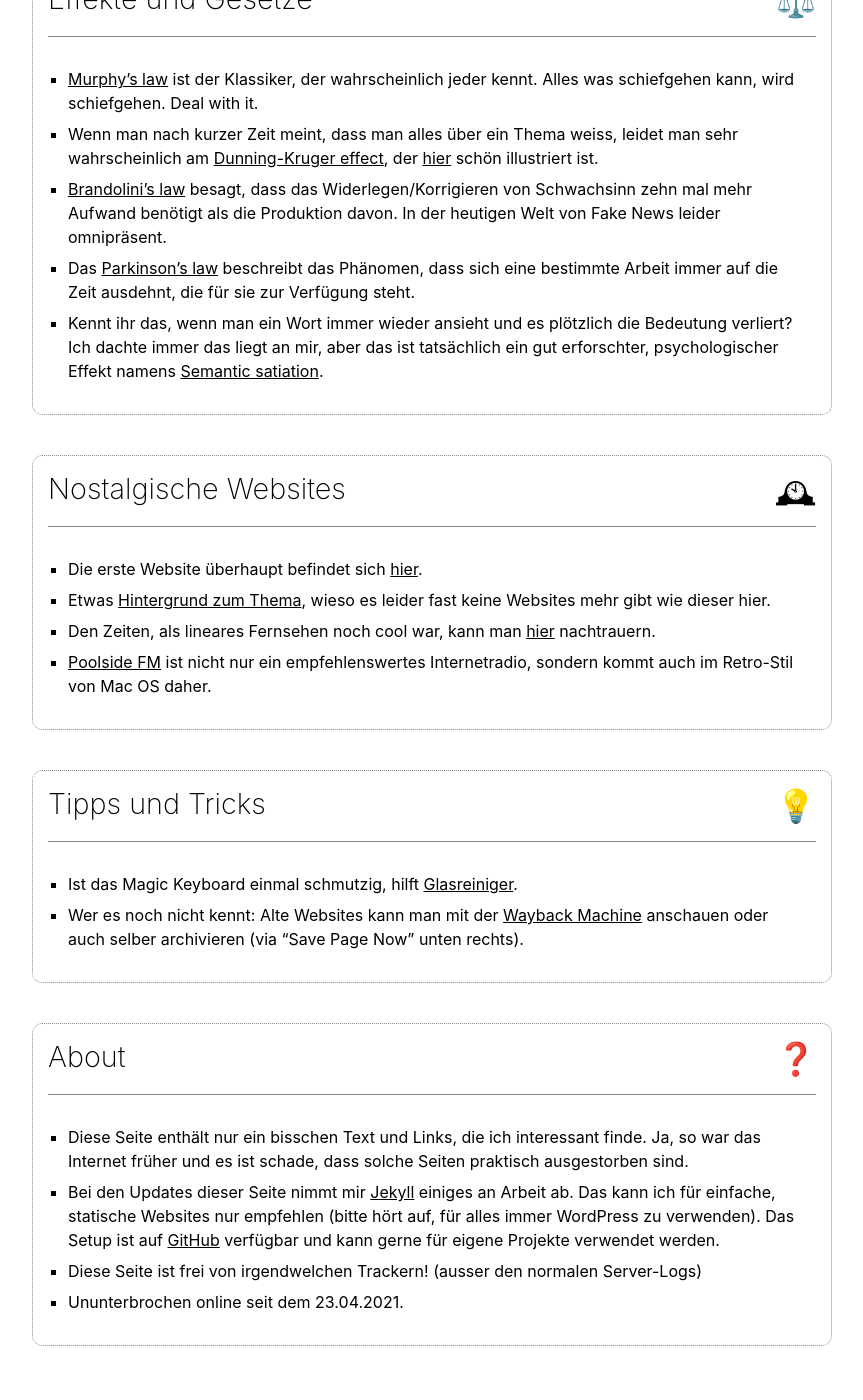
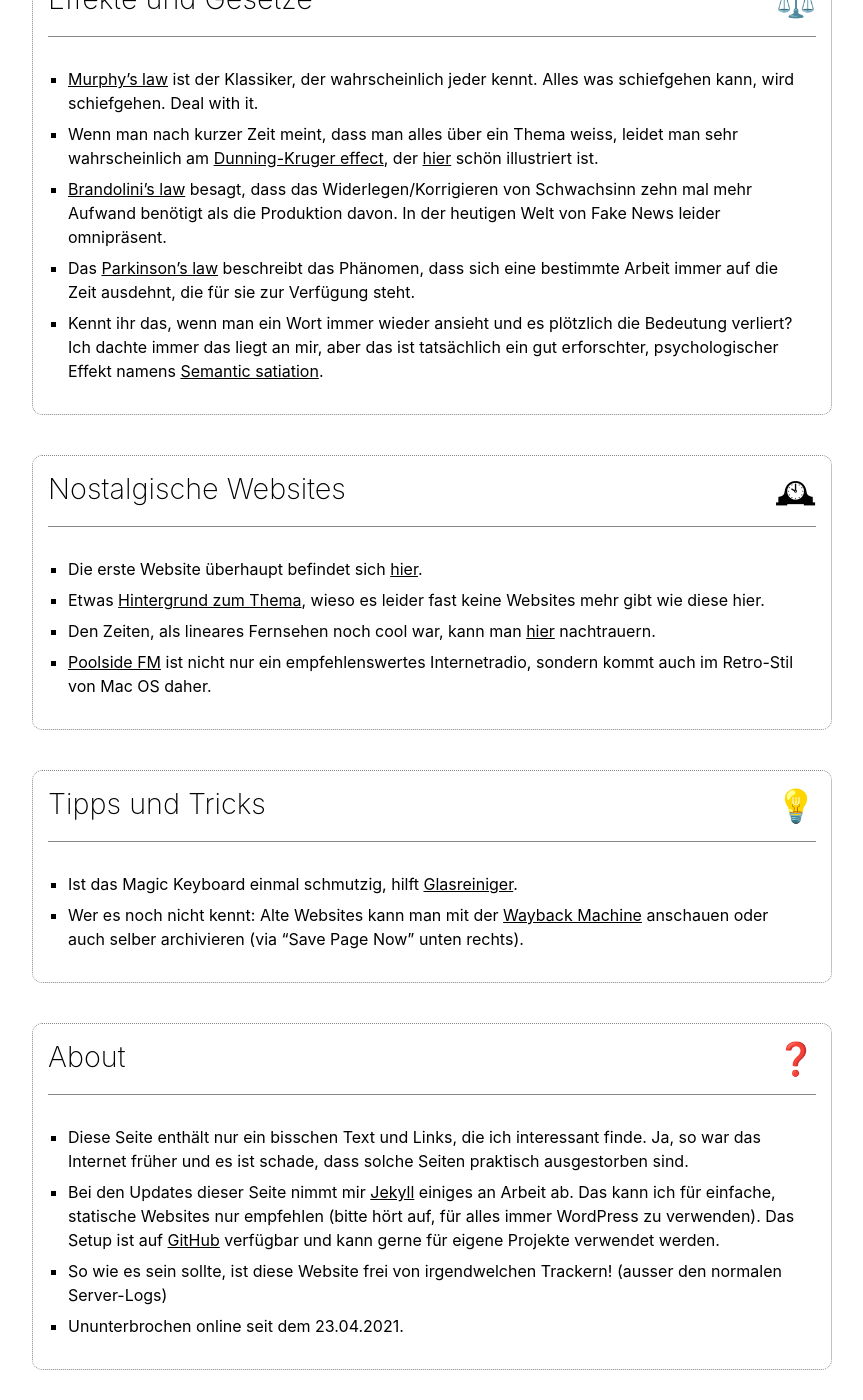
Before and after one commit to michelneeser/personal-website, a Jekyll site: the page built from index.html, in a window 1280 px wide and 1400 px high, scrolled down 993 px. Shown: the whole window, without its empty margins (208-1071 px from the left). Built offline with Jekyll 4.4.1, drawn with Linux system fonts in a browser that asks for light colours; before the commit the page ends 2369 px from its top, so only the background shows below that.

Commit message:
typo, about changed

```diff
--- a/_sections/about.md
+++ b/_sections/about.md
@@ -5,5 +5,5 @@ icon: ❓
 
 - Diese Seite enthält nur ein bisschen Text und Links, die ich interessant finde. Ja, so war das Internet früher und es ist schade, dass solche Seiten praktisch ausgestorben sind.
 - Bei den Updates dieser Seite nimmt mir [Jekyll](https://jekyllrb.com){:target="_blank"} einiges an Arbeit ab. Das kann ich für einfache, statische Websites nur empfehlen (bitte hört auf, für alles immer WordPress zu verwenden). Das Setup ist auf [GitHub](https://github.com/michelneeser/personal-website){:target="_blank"} verfügbar und kann gerne für eigene Projekte verwendet werden.
-- Diese Seite ist frei von irgendwelchen Trackern! (ausser den normalen Server-Logs)
+- So wie es sein sollte, ist diese Website frei von irgendwelchen Trackern! (ausser den normalen Server-Logs)
 - Ununterbrochen online seit dem 23.04.2021.
--- a/_sections/nostalgische-websites.md
+++ b/_sections/nostalgische-websites.md
@@ -4,6 +4,6 @@ icon: 🕰
 ---
 
 - Die erste Website überhaupt befindet sich [hier](http://info.cern.ch/hypertext/WWW/TheProject.html){:target="_blank"}.
-- Etwas [Hintergrund zum Thema](https://stackingthebricks.com/how-blogs-broke-the-web){:target="_blank"}, wieso es leider fast keine Websites mehr gibt wie dieser hier.
+- Etwas [Hintergrund zum Thema](https://stackingthebricks.com/how-blogs-broke-the-web){:target="_blank"}, wieso es leider fast keine Websites mehr gibt wie diese hier.
 - Den Zeiten, als lineares Fernsehen noch cool war, kann man [hier](https://my90stv.com){:target="_blank"} nachtrauern.
 - [Poolside FM](https://poolside.fm){:target="_blank"} ist nicht nur ein empfehlenswertes Internetradio, sondern kommt auch im Retro-Stil von Mac OS daher.
```
